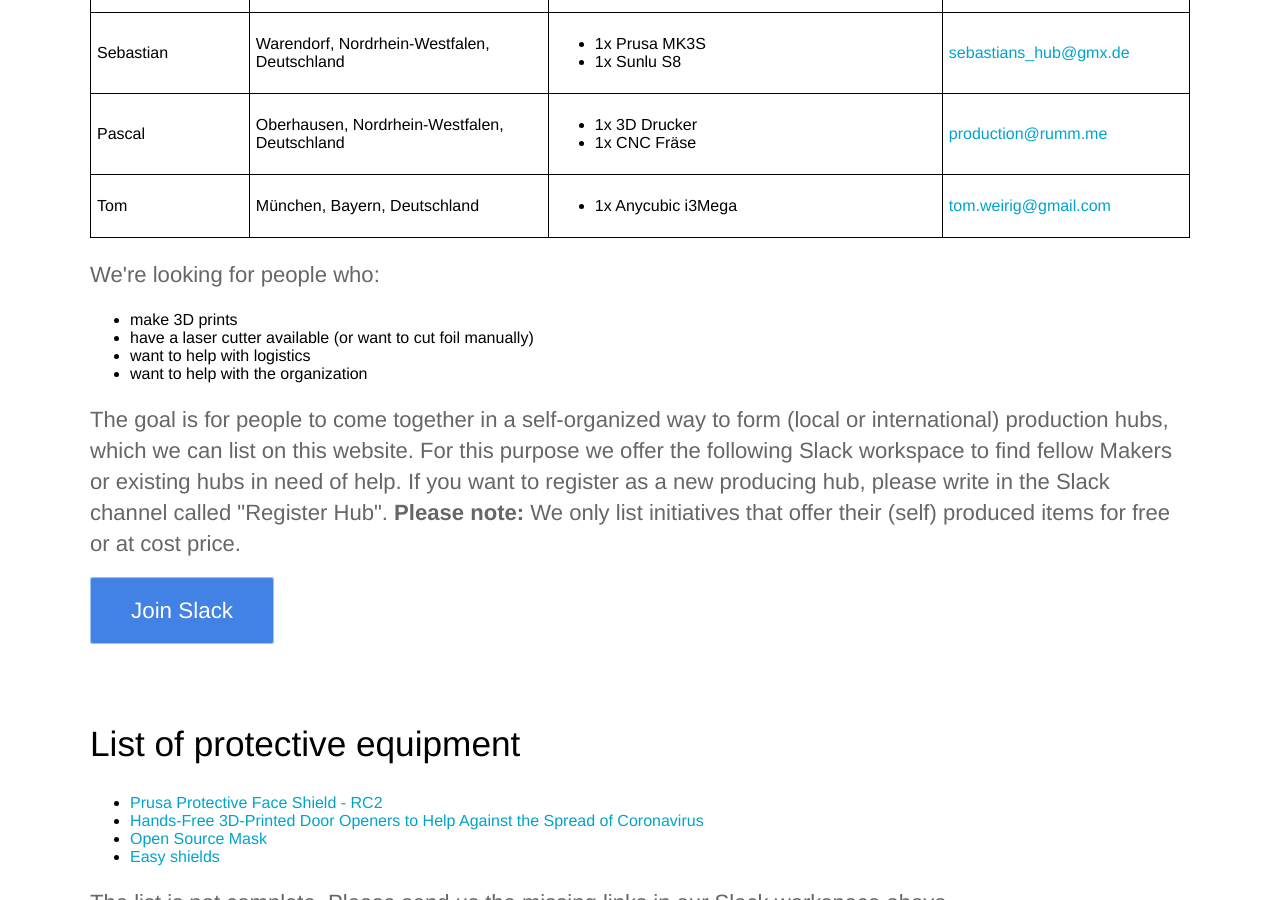
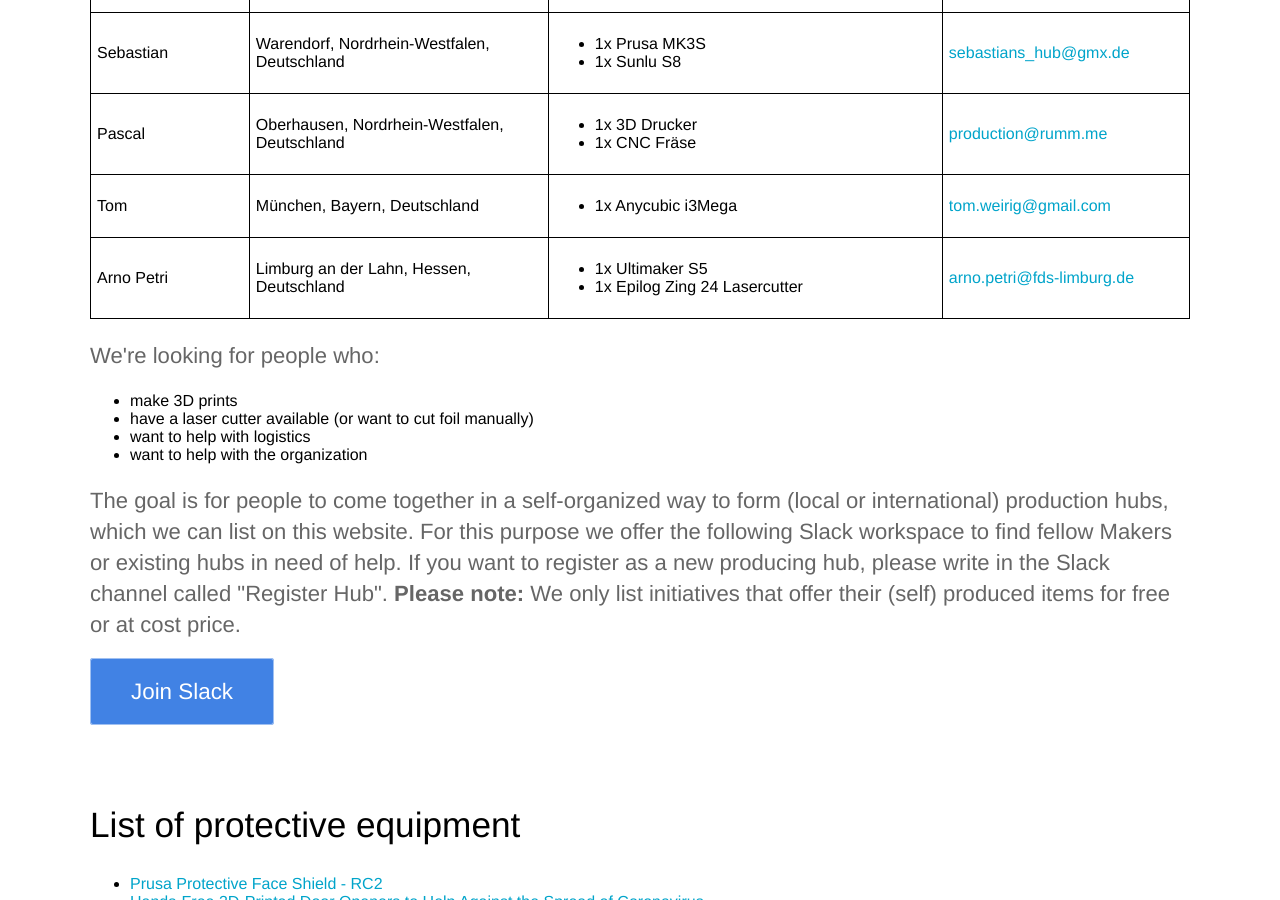
Before and after one commit to CloudCannon/hydra-jekyll-template, a Jekyll site: the page built from en/index.html, in a window 1280 px wide and 900 px high, scrolled down 3389 px. Built offline with Jekyll 4.4.1, drawn with Linux system fonts in a browser that asks for light colours.

Commit message:
ADD entry

```diff
--- a/_data/makers.yml
+++ b/_data/makers.yml
@@ -142,6 +142,15 @@ en:
     capacity:
       - 1x Anycubic i3Mega
     contact: '<a href="tom.weirig@gmail.com">tom.weirig@gmail.com</a>'
+  - name: Arno Petri
+    country: Deutschland
+    # State / region is optional
+    state: Hessen
+    city: Limburg an der Lahn
+    capacity:
+      - 1x Ultimaker S5
+      - 1x Epilog Zing 24 Lasercutter
+    contact: '<a href="mailto:arno.petri@fds-limburg.de">arno.petri@fds-limburg.de</a>'
 # Copy the block above and repeat =)
 de:
   - name: Carsten
@@ -194,15 +203,6 @@ de:
     capacity:
       - 1x 3D-Drucker
     contact: '<a href="mailto:Floyd.schramm@gmail.com">Floyd.schramm@gmail.com</a>'
-#  - name: Arno Petri
-#    country: Deutschland
-    # State / region is optional
-#    state: Hessen
-#    city: Limburg an der Lahn
-#    capacity:
-#      - 1x Ultimaker S5
-#      - 1x Epilog Zing 24 Lasercutter
-#    contact: '<a href="mailto:Floyd.schramm@gmail.com">Floyd.schramm@gmail.com</a>'
   - name: Rene Westphal
     country: Deutschland
     # State / region is optional
@@ -306,4 +306,13 @@ de:
     capacity:
       - 1x Anycubic i3Mega
     contact: '<a href="tom.weirig@gmail.com">tom.weirig@gmail.com</a>'
+  - name: Arno Petri
+    country: Deutschland
+    # State / region is optional
+    state: Hessen
+    city: Limburg an der Lahn
+    capacity:
+      - 1x Ultimaker S5
+      - 1x Epilog Zing 24 Lasercutter
+    contact: '<a href="mailto:arno.petri@fds-limburg.de">arno.petri@fds-limburg.de</a>'
 # Copy the block above and repeat =)
```
